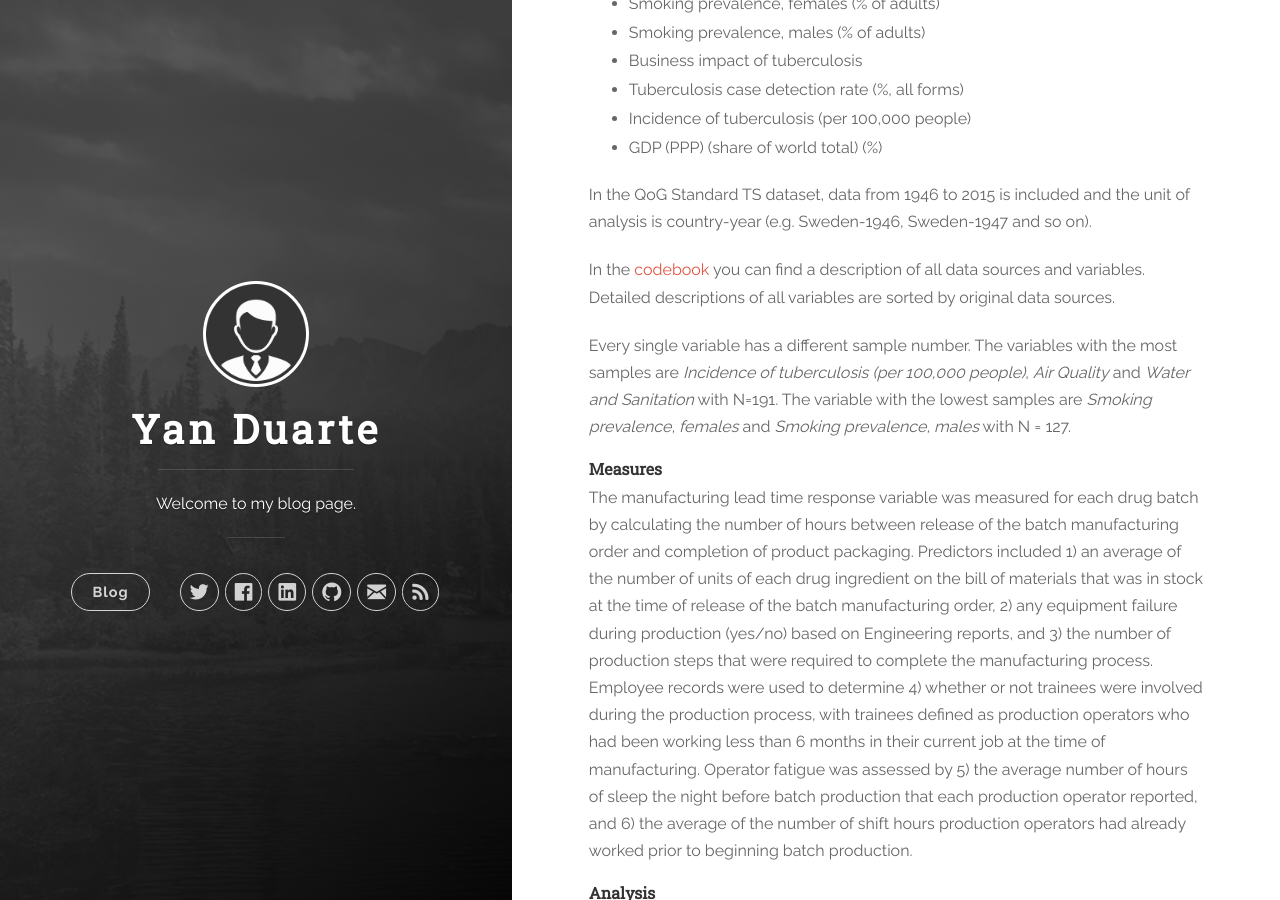
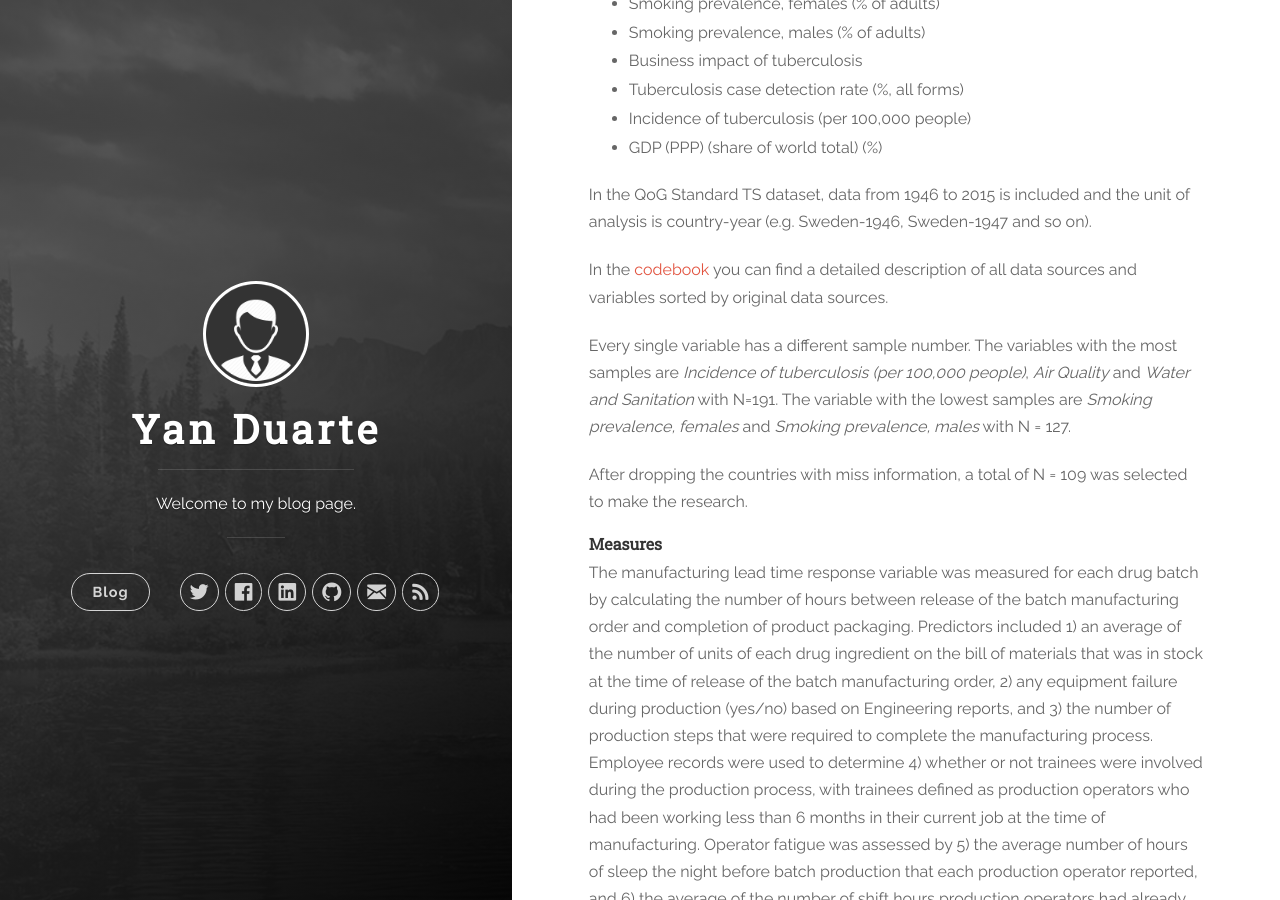
Before and after one commit to yan-duarte/yan-duarte.github.io, a Jekyll site: the page built from _posts/2016-11-29-DAC-Assignment2.md, in a window 1280 px wide and 900 px high, scrolled down 761 px. Built offline with Jekyll 4.4.1, drawn with Linux system fonts in a browser that asks for light colours; nearby versions of some CDN libraries.

Commit message:
Updated 2016-11-29-DAC-Assignment2.md

```diff
--- a/_posts/2016-11-29-DAC-Assignment2.md
+++ b/_posts/2016-11-29-DAC-Assignment2.md
@@ -39,10 +39,11 @@ All the variables used are:
 
 In the QoG Standard TS dataset, data from 1946 to 2015 is included and the unit of analysis is country-year (e.g. Sweden-1946, Sweden-1947 and so on).
 
-In the [codebook](http://yan-duarte.github.io/archives/QOG_codebook.pdf) you can find a description of all data sources and variables. Detailed descriptions of all variables are sorted by original data sources.
+In the [codebook](http://yan-duarte.github.io/archives/QOG_codebook.pdf) you can find a detailed description of all data sources and variables sorted by original data sources.
 
 Every single variable has a different sample number. The variables with the most samples are _Incidence of tuberculosis (per 100,000 people)_, _Air Quality_ and _Water and Sanitation_ with N=191. The variable with the lowest samples are _Smoking prevalence, females_ and _Smoking prevalence, males_ with N = 127.
 
+After dropping the countries with miss information, a total of N = 109 was selected to make the research.
 
 #### **Measures**
 The manufacturing lead time response variable was measured for each drug batch by calculating the number of hours between release of the batch manufacturing order and completion of product packaging.
```
